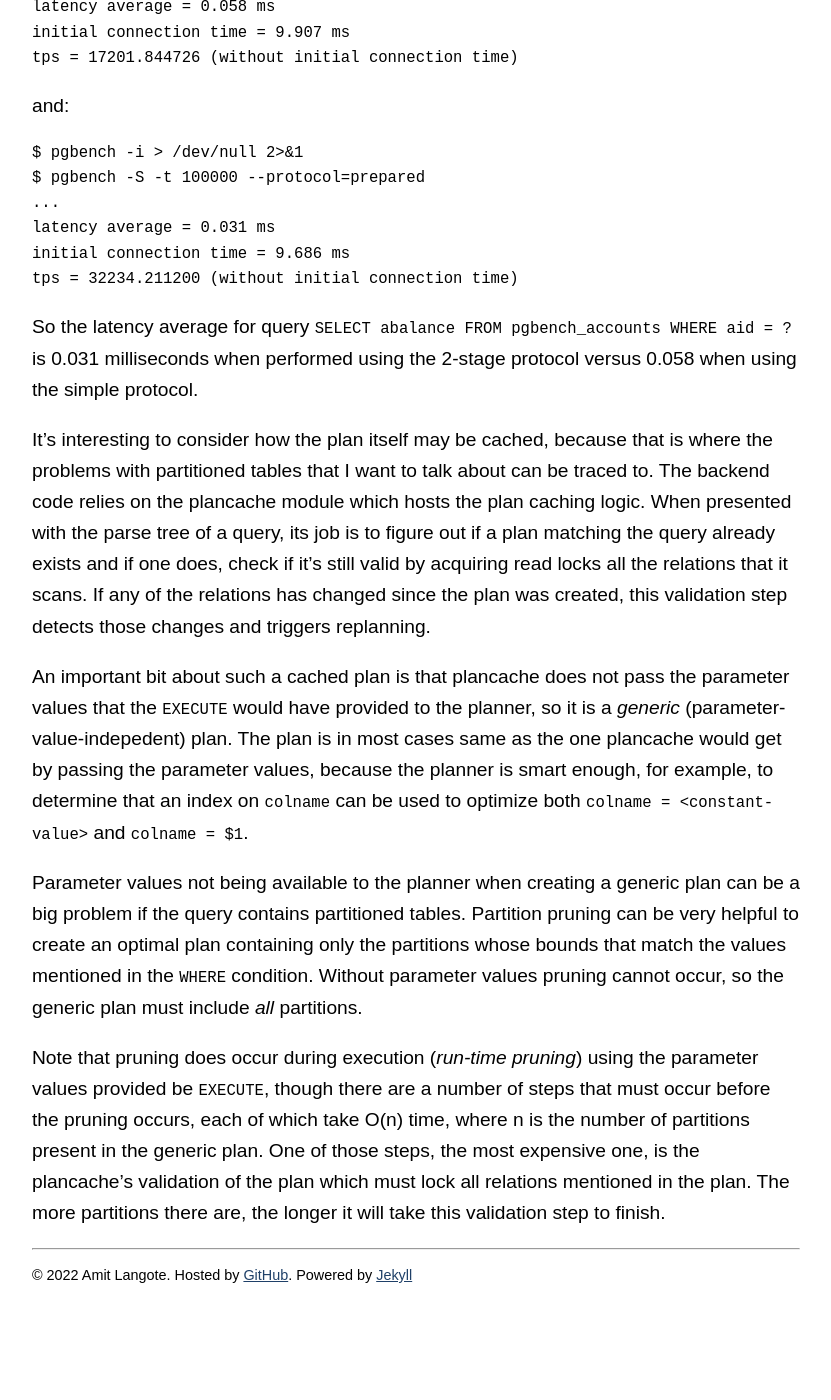
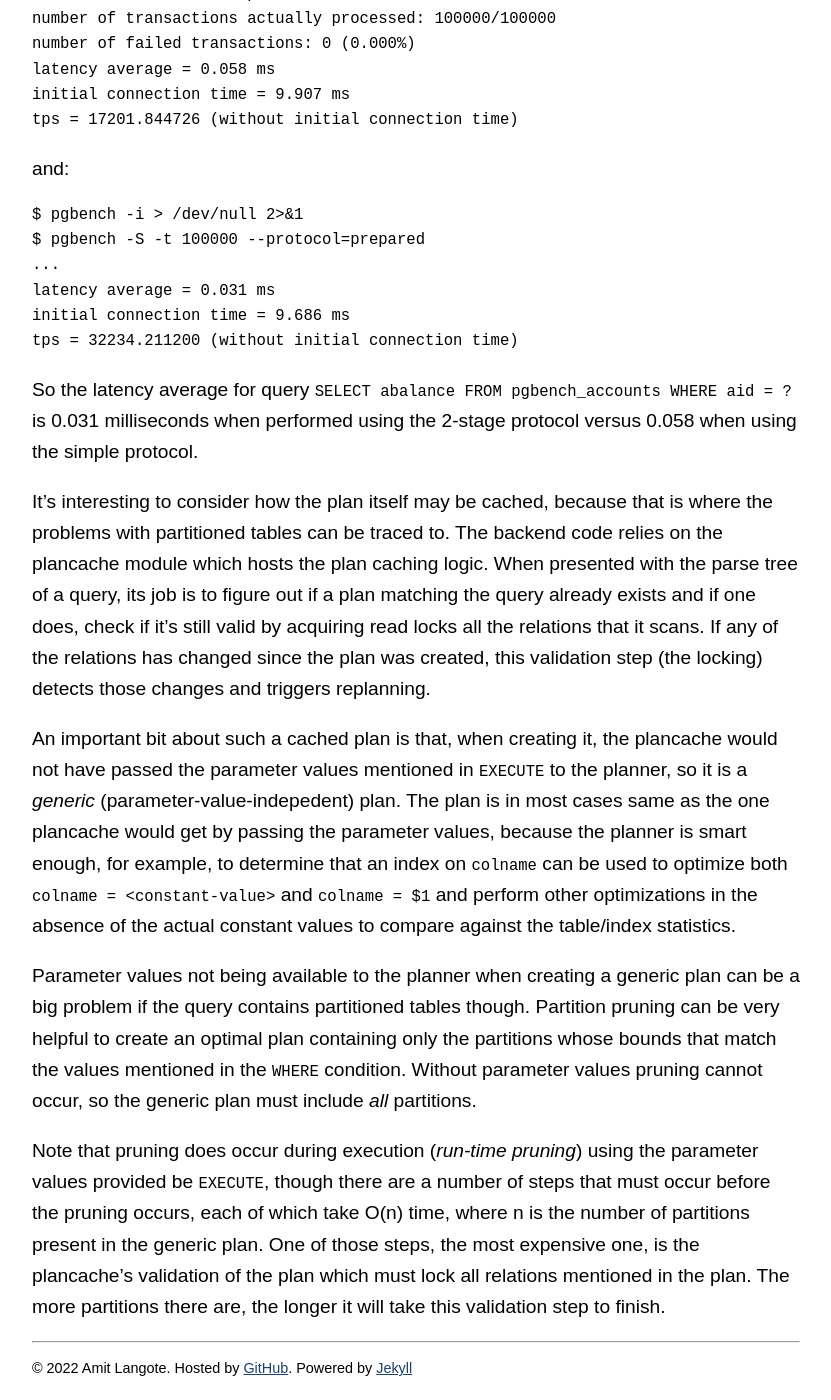
Before and after one commit to amitlan/website, a Jekyll site: the page built from _posts/2022-04-12-param-query-partition-woes.md, in a window 1280 px wide and 1400 px high, scrolled down 1389 px. Shown: the whole window, without its empty margins (224-1055 px from the left). Built offline with Jekyll 4.4.1, drawn with Linux system fonts in a browser that asks for light colours; before the commit the page ends 2696 px from its top, so only the background shows below that; some of the changed text lies outside the part shown.

Commit message:
more text revision

````diff
--- a/_posts/2022-04-12-param-query-partition-woes.md
+++ b/_posts/2022-04-12-param-query-partition-woes.md
@@ -12,16 +12,17 @@ Prepared statements (aka parameterized queries) suffer when you have partitioned
 tables mentioned in them.  Let's see why.
 
 Using prepared statements, a client can issue a query in two stages.  First, *prepare*
-it using `PREPARE a_name AS <query>` when the connected Postgres backend process will only
-parse-analyze the query and remember the parse tree in a (process-local) hash table using
-the provided name as its lookup key, followed by *execution* of the query using the
-statement `EXECUTE a_name`, each of which will compute and return the query's output rows.
+it using `PREPARE a_name AS <query>` in response to which the connected Postgres backend
+process will only parse-analyze the query and remember the parse tree in a (process-local)
+cache using the provided name as its lookup key.  The second stage, which the client would
+typically want to run multiple times is the *execution* of that *prepared* query using the
+statement `EXECUTE a_name`, in response to which the backend will look up the parse tree
+with given name (one the backend saved during 'PREPARE`), create or look up a plan for it,
+and return the query's output rows by executing that plan.
 
 The query specified in `PREPARE` can put numbered parameters ($1, $2, ...) in place of
 the actual constant values in the query's conditions (like `WHERE`).  The values themselves
-are only supplied during a given `EXECUTE` invocation.  During each execution, the backend
-process will look up the parse tree in the hash table and make a plan based on it to compute
-the result of the query for given set of parameter values.
+are only supplied during a given `EXECUTE` invocation.
 
 The benefit of this 2-stage processing is that a lot of CPU cycles are saved by not
 redoing the parse-analysis processing on every execution, which is fine because the result
@@ -29,12 +30,13 @@ of that processing would be the exact same parse tree unless some object mention
 query was changed by DDL, something that tends to happen rather unfrequently.
 
 Even more CPU cycles are saved if the `EXECUTE` step is able to use a plan that is also
-cached, instead of building it from scratch for that particular execution.
+cached, instead of building it from scratch for a given execution.
 
-It is easy to check the performance benefit of this 2-stage protocol of performing queries
-using the handy `pgbench` tool, which allows specifying which protocol to use when running
-the benchmark queries using the parameter `--protocol=querymode`. The value *simple*
-instructs it to execute the queries in one go and *prepared* to use the 2-stage method.
+The performance benefit of this 2-stage protocol of performing queries can be easily
+verified using the handy `pgbench` tool, which allows specifying which protocol to use
+when running the benchmark queries using the parameter `--protocol=querymode`. The value
+*simple* instructs it to execute the queries in one go (parse-plan-execute) and *prepared*
+to use the 2-stage method described above.
 
 ```
 $ pgbench -i > /dev/null 2>&1
@@ -71,25 +73,26 @@ is 0.031 milliseconds when performed using the 2-stage protocol versus 0.058 whe
 using the simple protocol.
 
 It's interesting to consider how the plan itself may be cached, because that is where the
-problems with partitioned tables that I want to talk about can be traced to.  The backend
-code relies on the plancache module which hosts the plan caching logic.  When presented
-with the parse tree of a query, its job is to figure out if a plan matching the query
-already exists and if one does, check if it's still valid by acquiring read locks all the
-relations that it scans.  If any of the relations has changed since the plan was created,
-this validation step detects those changes and triggers replanning.
+problems with partitioned tables can be traced to.  The backend code relies on the plancache
+module which hosts the plan caching logic.  When presented with the parse tree of a query,
+its job is to figure out if a plan matching the query already exists and if one does, check
+if it's still valid by acquiring read locks all the relations that it scans.  If any of the
+relations has changed since the plan was created, this validation step (the locking) detects
+those changes and triggers replanning.
 
-An important bit about such a cached plan is that plancache does not pass the parameter
-values that the `EXECUTE` would have provided to the planner, so it is a *generic*
-(parameter-value-indepedent) plan.  The plan is in most cases same as the one plancache
-would get by passing the parameter values, because the planner is smart enough, for
-example, to determine that an index on `colname` can be used to optimize both
-`colname = <constant-value>` and `colname = $1`.
+An important bit about such a cached plan is that, when creating it, the plancache would not
+have passed the parameter values mentioned in `EXECUTE` to the planner, so it is a *generic*
+(parameter-value-indepedent) plan.  The plan is in most cases same as the one plancache would
+get by passing the parameter values, because the planner is smart enough, for example, to
+determine that an index on `colname` can be used to optimize both `colname = <constant-value>`
+and `colname = $1` and perform other optimizations in the absence of the actual constant
+values to compare against the table/index statistics.
 
 Parameter values not being available to the planner when creating a generic plan can be a
-big problem if the query contains partitioned tables.  Partition pruning can be very helpful
-to create an optimal plan containing only the partitions whose bounds that match the values
-mentioned in the `WHERE` condition.  Without parameter values pruning cannot occur, so the
-generic plan must include *all* partitions.
+big problem if the query contains partitioned tables though.  Partition pruning can be very
+helpful to create an optimal plan containing only the partitions whose bounds that match the
+values mentioned in the `WHERE` condition.  Without parameter values pruning cannot occur, so
+the generic plan must include *all* partitions.
 
 Note that pruning does occur during execution (*run-time pruning*) using the parameter values
 provided be `EXECUTE`, though there are a number of steps that must occur before the pruning
````
